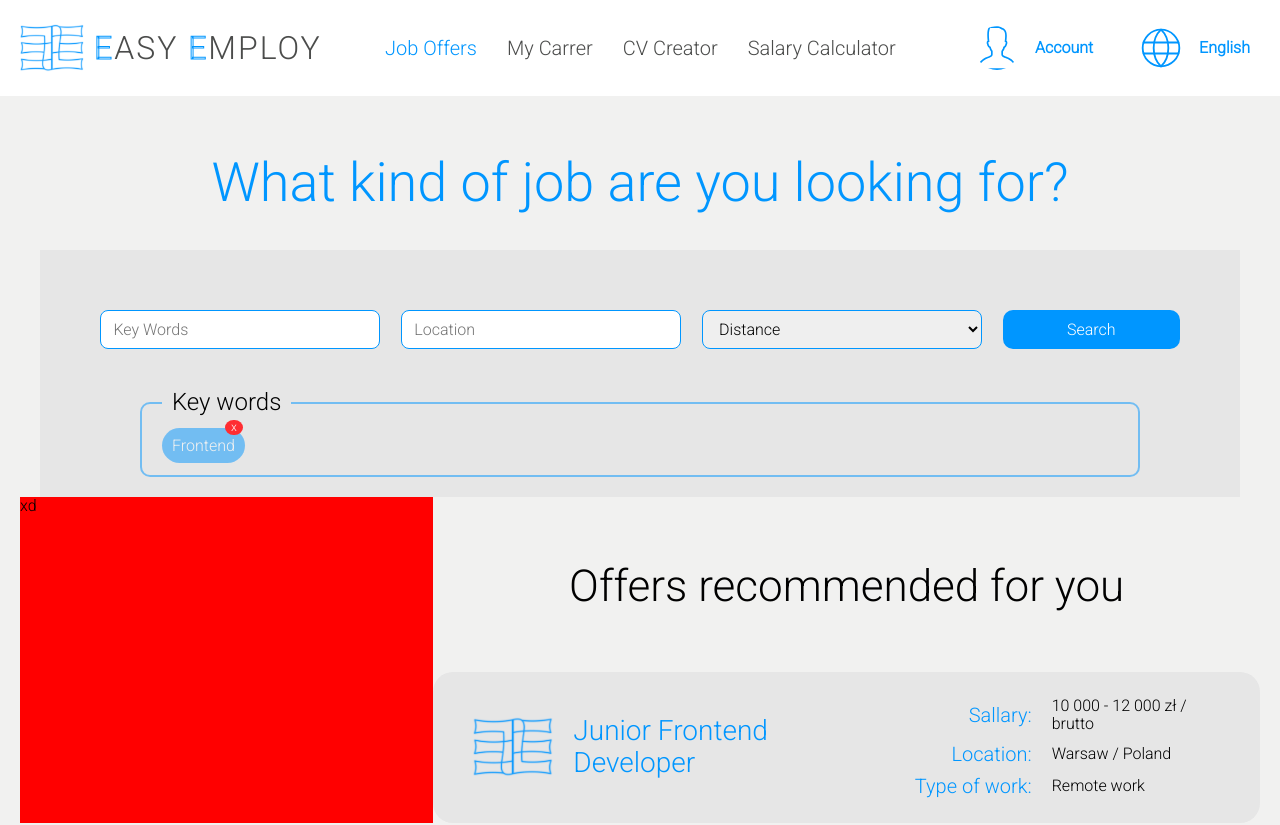
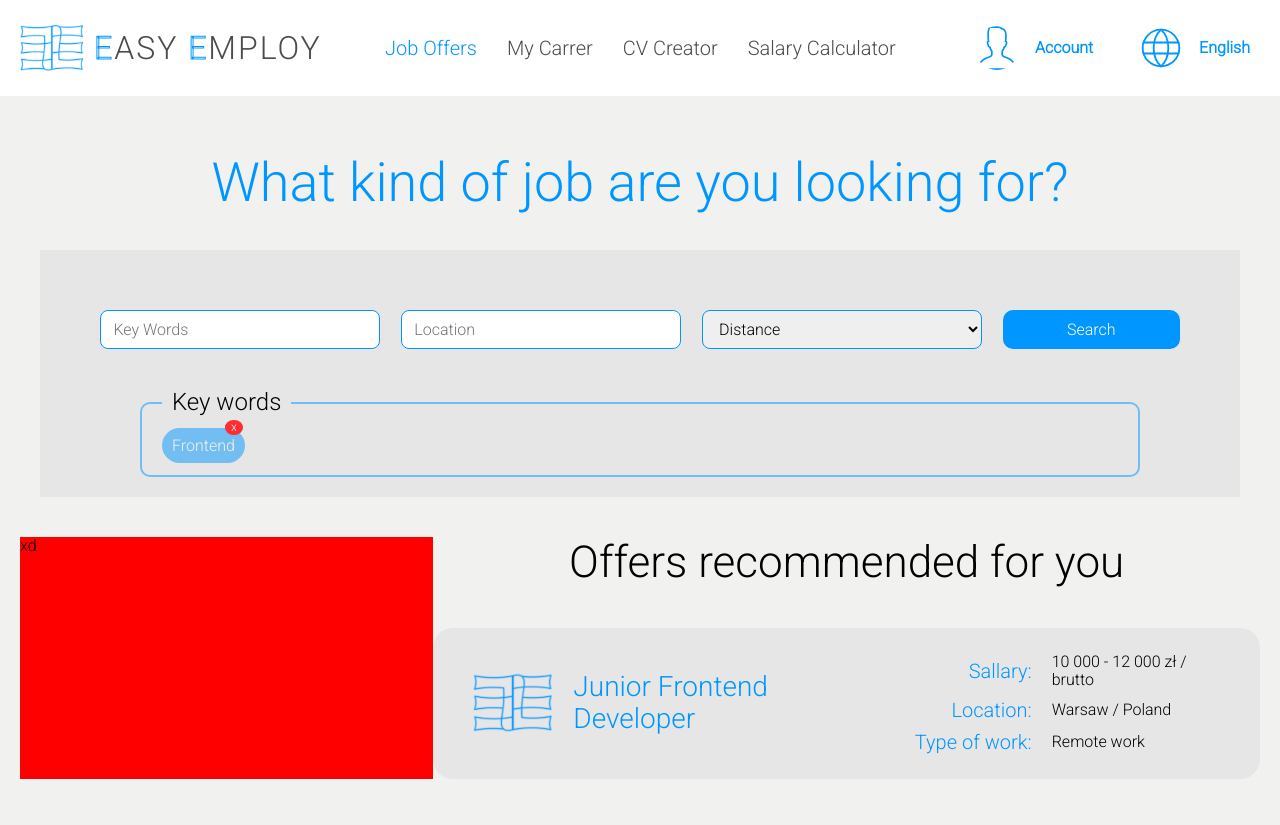
Before and after one commit to mizdebski77/Easy-Employ, a React (Create React App) app: page /Offers in a window 1280 px wide. Shown: the top 825 px of the page. Built offline with nearby package versions, Linux system fonts and the light colour scheme.

Commit message:
Margin from offer title removed

```diff
--- a/src/features/JobOffers/styledJobOffers.ts
+++ b/src/features/JobOffers/styledJobOffers.ts
@@ -172,11 +172,12 @@ export const OffersContainer = styled.div`
     display: grid;
     grid-template-columns: 1fr 2fr;
     max-width: 1500px;
+    margin-top: 40px;
 `;
 
 export const OffersTitle = styled.h2`
     text-align: center;
-    margin: 64px 0 20px;
+    margin:0px;
     font-size: 44px;
     font-weight: normal;
 `;
```
